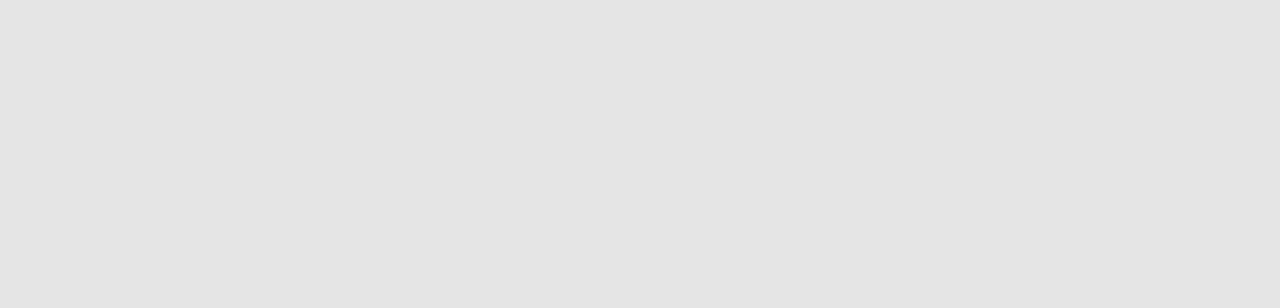
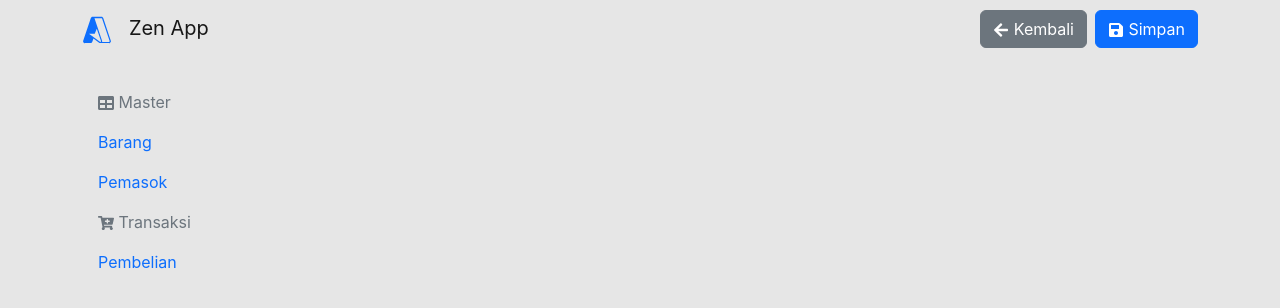
Before and after one commit to coderitma/react-pos, a React (Create React App) app: page /pembelian/add in a window 1280 px wide. Before the commit this address had no page. Shown: the top 308 px of the page. Built offline with nearby package versions, Linux system fonts and the light colour scheme.

Commit message:
step 06/21

```diff
--- a/src/App.js
+++ b/src/App.js
@@ -7,6 +7,7 @@ import PemasokListPage from "./pages/pemasok/PemasokListPage";
 import PemasokAddPage from "./pages/pemasok/PemasokAddPage";
 import PemasokEditPage from "./pages/pemasok/PemasokEditPage";
 import PembelianListPage from "./pages/pembelian/PembelianListPage";
+import PembelianAddPage from "./pages/pembelian/PembelianAddPage";
 
 function App() {
   return (
@@ -23,6 +24,7 @@ function App() {
           element={<PemasokEditPage />}
         />
         <Route path="/pembelian" element={<PembelianListPage />} />
+        <Route path="/pembelian/add" element={<PembelianAddPage />} />
         {/* <Route path="/" element={<ContainerOutletWidget />}>
           <Route index element={<LoginPage />} />
           <Route path="/pos" element={<POSPage />} />
--- a/src/pages/pembelian/PembelianAddPage.js
+++ b/src/pages/pembelian/PembelianAddPage.js
@@ -1,6 +1,9 @@
 import { useEffect, useState } from "react";
 import PembelianService from "../../services/PembelianService";
 import { useNavigate } from "react-router-dom";
+import NavigationWidget from "../../widgets/commons/NavigationWidget";
+import { FaArrowLeft, FaSave } from "react-icons/fa";
+import { Button } from "react-bootstrap";
 
 const initPembelian = {
   faktur: null,
@@ -86,6 +89,24 @@ const PembelianAddPage = () => {
   useEffect(() => {
     setPembelian((values) => ({ ...values, pemasok }));
   }, [pemasok]);
+
+  return (
+    <>
+      <NavigationWidget
+        actionTop={
+          <>
+            <Button
+              onClick={() => navigate("/pembelian")}
+              variant={"secondary me-2"}>
+              <FaArrowLeft /> Kembali
+            </Button>
+            <Button onClick={handlePembelianServiceCreate}>
+              <FaSave /> Simpan
+            </Button>
+          </>
+        }></NavigationWidget>
+    </>
+  );
 };
 
 export default PembelianAddPage;
```
